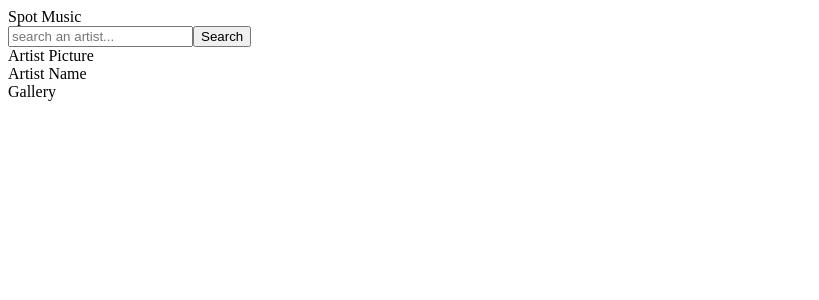
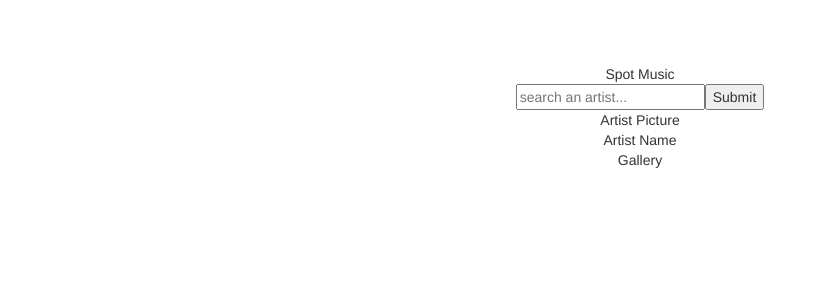
Before and after one commit to legenhairy/spot-music, a React (Create React App) app: page / in a window 1280 px wide. Shown: the top 300 px of the page, without its empty margins (0-819 px from the left). Built offline with nearby package versions, Linux system fonts and the light colour scheme.

Commit message:
center styling added to app layout

```diff
--- a/public/index.html
+++ b/public/index.html
@@ -19,6 +19,7 @@
       work correctly both with client-side routing and a non-root public URL.
       Learn how to configure a non-root public URL by running `npm run build`.
     -->
+    <link rel="stylesheet" href="https://maxcdn.bootstrapcdn.com/bootstrap/3.3.7/css/bootstrap.min.css" integrity="sha384-BVYiiSIFeK1dGmJRAkycuHAHRg32OmUcww7on3RYdg4Va+PmSTsz/K68vbdEjh4u" crossorigin="anonymous">
     <title>React App</title>
   </head>
   <body>
--- /dev/null
+++ b/src/App.css
@@ -0,0 +1,4 @@
+.App {
+  text-align: center;
+  padding: 5%;
+}
--- a/src/App.jsx
+++ b/src/App.jsx
@@ -1,13 +1,14 @@
 import React, { Component } from 'react';
+import './App.css';
 
 class App extends Component {
   render() {
   	return (
-  	  <div>
+  	  <div className="App">
   	    <div className="App-title">Spot Music</div>
   	    <div>
   	      <input placeholder="search an artist..." />
-  	      <button>Search</button>
+  	      <button>Submit</button>
   	    </div>
   	  	<div className="Profile">
   	  	  <div>Artist Picture</div>
```
